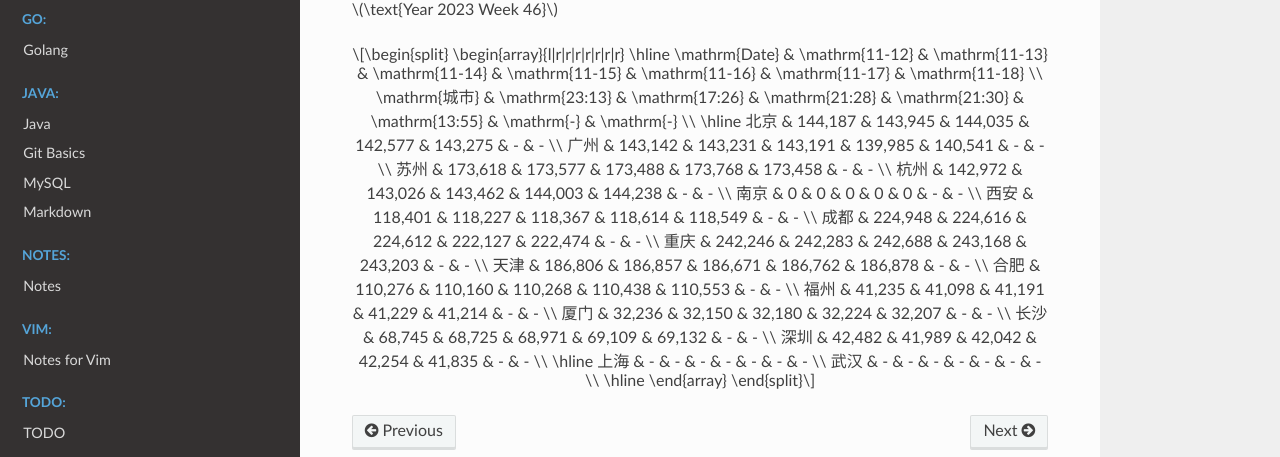
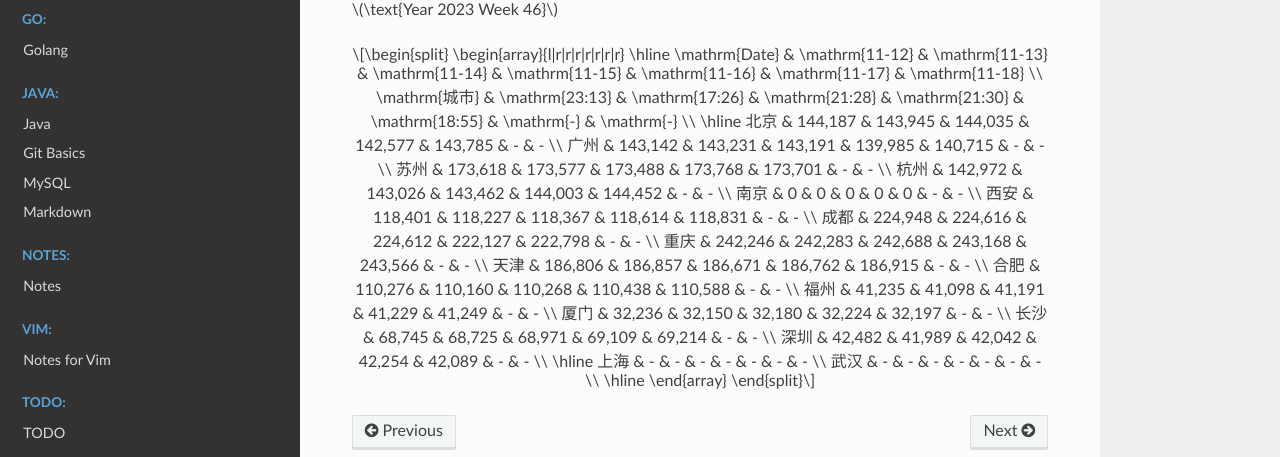
Before and after one commit to Pyrad/pyradnotes, a Sphinx documentation site: the page built from source/RealEstate/resalenumbers2023.md, in a window 1280 px wide and 900 px high, scrolled down 18159 px. Shown: the part 320-777 px from the top of the window. Built offline with Sphinx 7.4.7 and the Read the Docs theme 2.0.0, drawn with Linux system fonts in a browser that asks for light colours; a script that is not in the unit is left out.

Commit message:
Realestate Update resale numbers 2023-11-16 18:55

```diff
--- a/source/RealEstate/resalenumbers2023.md
+++ b/source/RealEstate/resalenumbers2023.md
@@ -1186,22 +1186,22 @@
 \begin{array}{l|r|r|r|r|r|r|r}
 \hline
 \mathrm{Date} & \mathrm{11-12} & \mathrm{11-13} & \mathrm{11-14} & \mathrm{11-15} & \mathrm{11-16} & \mathrm{11-17} & \mathrm{11-18} \\
-\mathrm{城市} & \mathrm{23:13} & \mathrm{17:26} & \mathrm{21:28} & \mathrm{21:30} & \mathrm{13:55} & \mathrm{-} & \mathrm{-} \\
+\mathrm{城市} & \mathrm{23:13} & \mathrm{17:26} & \mathrm{21:28} & \mathrm{21:30} & \mathrm{18:55} & \mathrm{-} & \mathrm{-} \\
 \hline
-北京 & 144,187 & 143,945 & 144,035 & 142,577 & 143,275 & - & - \\
-广州 & 143,142 & 143,231 & 143,191 & 139,985 & 140,541 & - & - \\
-苏州 & 173,618 & 173,577 & 173,488 & 173,768 & 173,458 & - & - \\
-杭州 & 142,972 & 143,026 & 143,462 & 144,003 & 144,238 & - & - \\
+北京 & 144,187 & 143,945 & 144,035 & 142,577 & 143,785 & - & - \\
+广州 & 143,142 & 143,231 & 143,191 & 139,985 & 140,715 & - & - \\
+苏州 & 173,618 & 173,577 & 173,488 & 173,768 & 173,701 & - & - \\
+杭州 & 142,972 & 143,026 & 143,462 & 144,003 & 144,452 & - & - \\
 南京 & 0 & 0 & 0 & 0 & 0 & - & - \\
-西安 & 118,401 & 118,227 & 118,367 & 118,614 & 118,549 & - & - \\
-成都 & 224,948 & 224,616 & 224,612 & 222,127 & 222,474 & - & - \\
-重庆 & 242,246 & 242,283 & 242,688 & 243,168 & 243,203 & - & - \\
-天津 & 186,806 & 186,857 & 186,671 & 186,762 & 186,878 & - & - \\
-合肥 & 110,276 & 110,160 & 110,268 & 110,438 & 110,553 & - & - \\
-福州 & 41,235 & 41,098 & 41,191 & 41,229 & 41,214 & - & - \\
-厦门 & 32,236 & 32,150 & 32,180 & 32,224 & 32,207 & - & - \\
-长沙 & 68,745 & 68,725 & 68,971 & 69,109 & 69,132 & - & - \\
-深圳 & 42,482 & 41,989 & 42,042 & 42,254 & 41,835 & - & - \\
+西安 & 118,401 & 118,227 & 118,367 & 118,614 & 118,831 & - & - \\
+成都 & 224,948 & 224,616 & 224,612 & 222,127 & 222,798 & - & - \\
+重庆 & 242,246 & 242,283 & 242,688 & 243,168 & 243,566 & - & - \\
+天津 & 186,806 & 186,857 & 186,671 & 186,762 & 186,915 & - & - \\
+合肥 & 110,276 & 110,160 & 110,268 & 110,438 & 110,588 & - & - \\
+福州 & 41,235 & 41,098 & 41,191 & 41,229 & 41,249 & - & - \\
+厦门 & 32,236 & 32,150 & 32,180 & 32,224 & 32,197 & - & - \\
+长沙 & 68,745 & 68,725 & 68,971 & 69,109 & 69,214 & - & - \\
+深圳 & 42,482 & 41,989 & 42,042 & 42,254 & 42,089 & - & - \\
 \hline
 上海 & - & - & - & - & - & - & - \\
 武汉 & - & - & - & - & - & - & - \\
```
Also changed, not shown: 1 other file.
